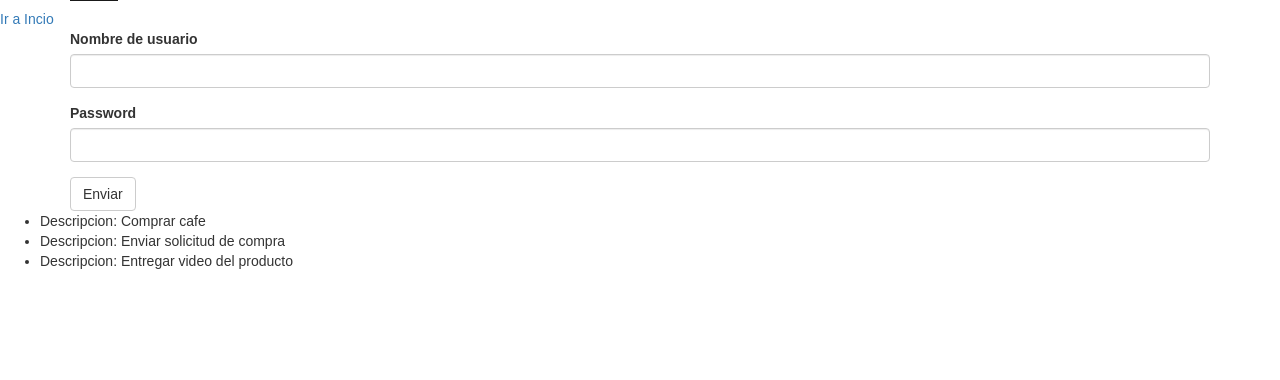
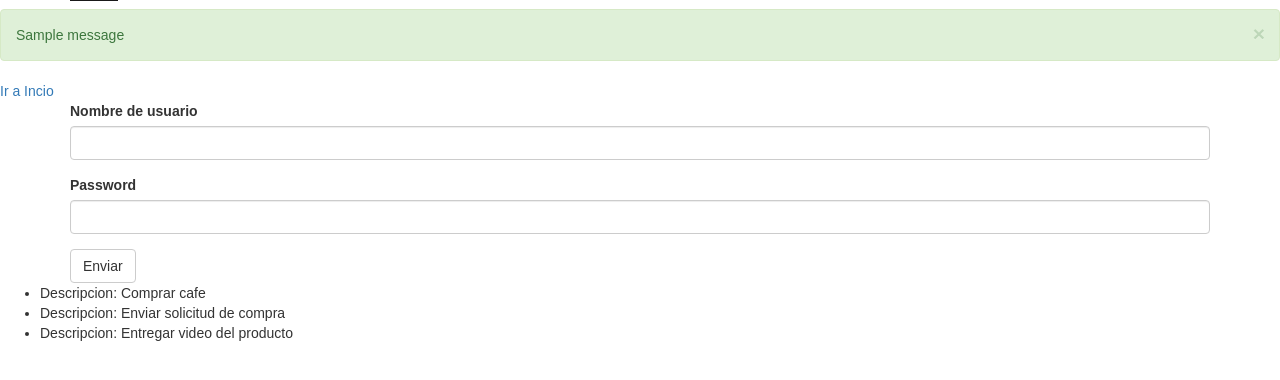
Before and after one commit to junioraguayocuadros/flask, a Flask app: page /hello in a window 1280 px wide. Shown: the part 63-443 px from the top of the page. Run offline with Flask 2, Linux system fonts and the light colour scheme; one stand-in notice (Sample message) is shown; some libraries are stand-ins or nearby versions.

Commit message:
Added messages flashes

```diff
--- a/main.py
+++ b/main.py
@@ -1,4 +1,4 @@
-from flask import Flask, request, make_response, redirect, render_template, session, url_for
+from flask import Flask, request, make_response, redirect, render_template, session, url_for, flash
 from flask_bootstrap import Bootstrap
 from flask_wtf import FlaskForm
 from wtforms.fields import StringField, PasswordField, SubmitField
@@ -54,6 +54,8 @@ def hello():
         username = login_form.username.data
         session['username'] = username
 
+        flash('Nombre de usuario registrado con éxito')
+
         return redirect(url_for('index'))
 
     return render_template('hello.html', **context)
--- a/templates/base.html
+++ b/templates/base.html
@@ -14,5 +14,17 @@
         {% include 'navbar.html' %}
     {% endblock %}
 
+    {% for message in get_flashed_messages() %}
+        <div class="alert alert-success alert-dismissible">
+            <button type="button"
+                    data-dismiss="alert"
+                    class="close">&times;</button>
+            {{ message }}
+        </div>
+    {% endfor %}
+
     {% block content %}{% endblock %}
+
+    {% block scripts %} {{ super() }} {% endblock %}
+
 {% endblock%}}
```
